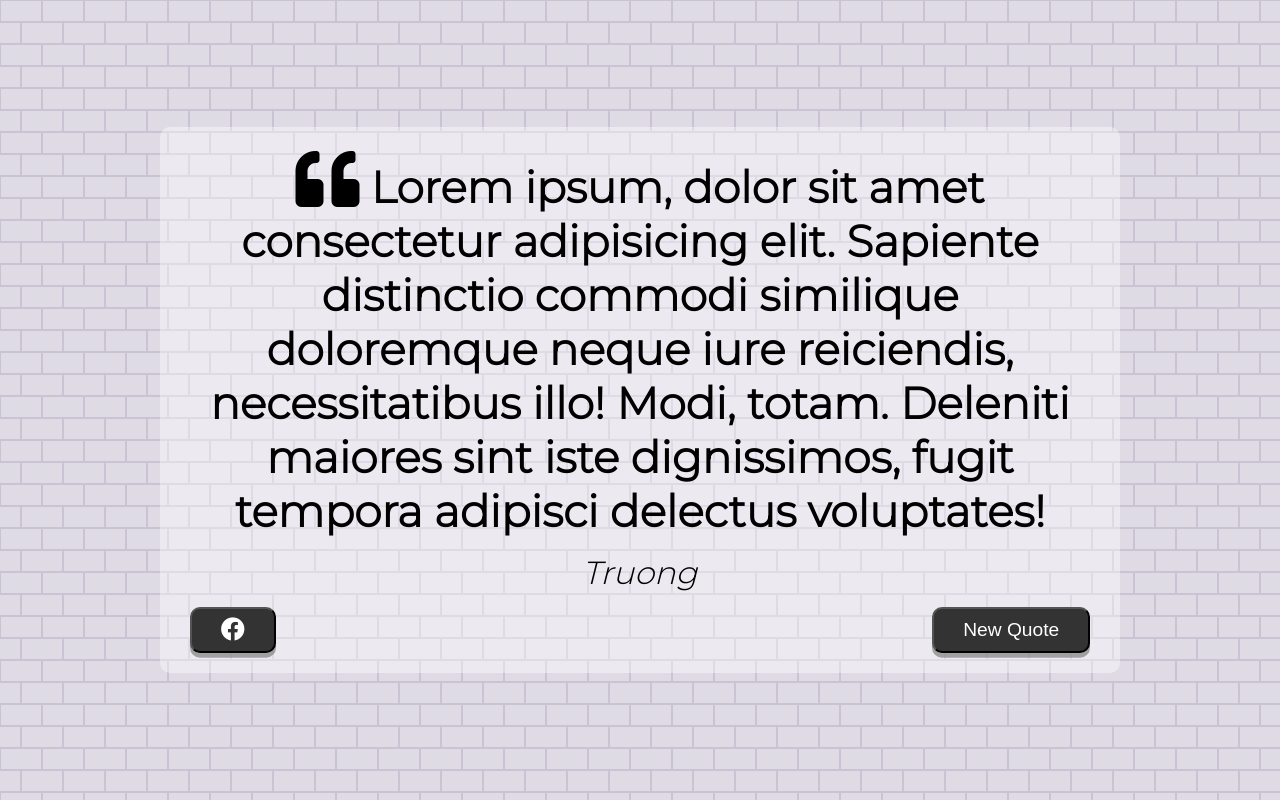
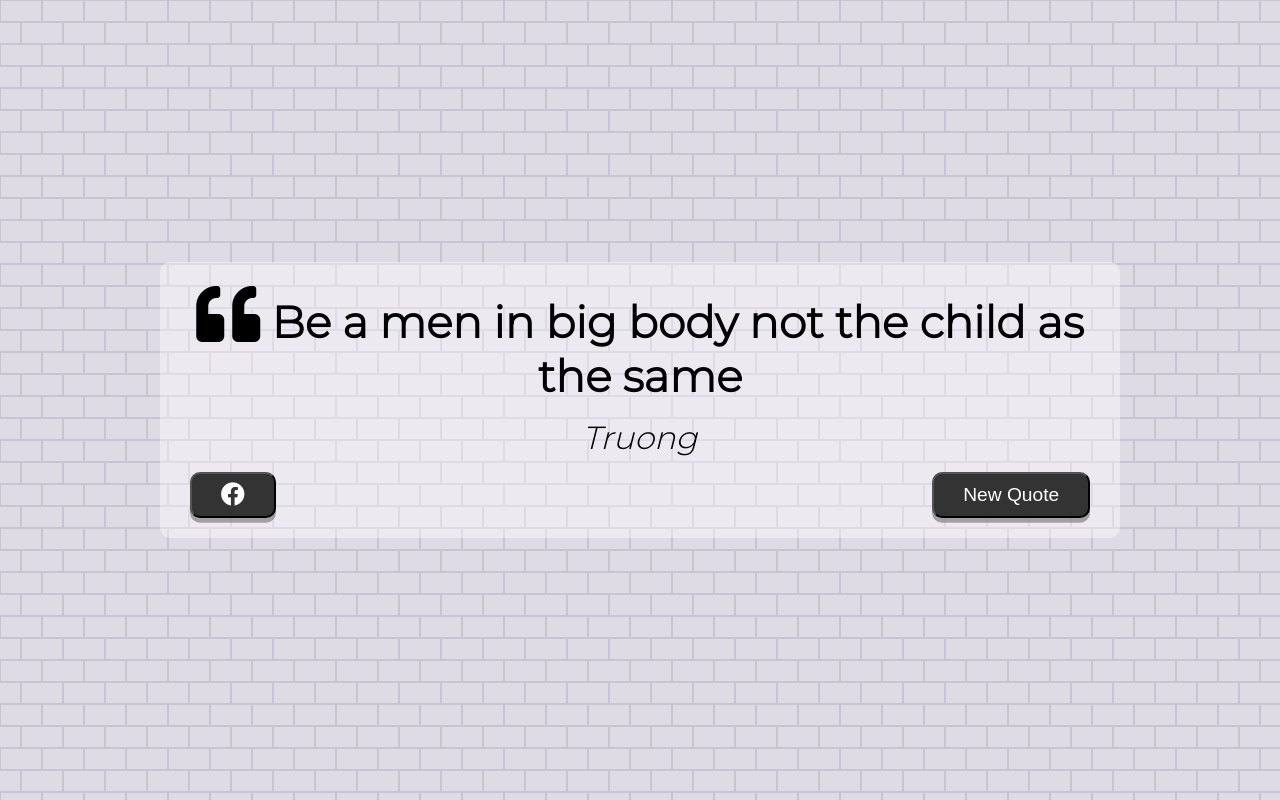
Before and after one commit to NhatTruong-dotnet/Quote-Generator, a plain HTML site: page index.html in a window 1280 px wide. Drawn offline with Linux system fonts and the light colour scheme.

Commit message:
Modify content first init

```diff
--- a/index.html
+++ b/index.html
@@ -13,8 +13,7 @@
         <!-- Quote -->
         <div class="quote-text">
             <i class="fas fa-quote-left"></i>
-            <span id="quote">Lorem ipsum, dolor sit amet consectetur adipisicing elit. Sapiente distinctio commodi similique doloremque neque iure reiciendis,
-            necessitatibus illo! Modi, totam. Deleniti maiores sint iste dignissimos, fugit tempora adipisci delectus voluptates!</span>
+            <span id="quote">Be a men in big body not the child as the same</span>
         <!-- Author -->
         <div class="quote-author">
             <span id="author">Truong</span>
```
